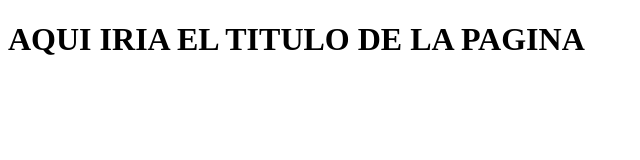
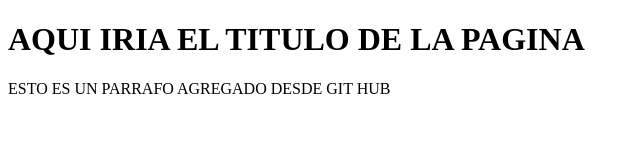
Before and after one commit to pabloabal10/Practicas, a plain HTML site: page index.html in a window 1280 px wide. Shown: the whole page, without its empty margins (0-640 px from the left). Drawn offline with Linux system fonts and the light colour scheme.

Commit message:
Update index.html

```diff
--- a/index.html
+++ b/index.html
@@ -8,5 +8,6 @@
 </head>
 <body>
     <h1>AQUI IRIA EL TITULO DE LA PAGINA</h1>
+    <p>ESTO ES UN PARRAFO AGREGADO DESDE GIT HUB</p>
 </body>
 </html>
```
